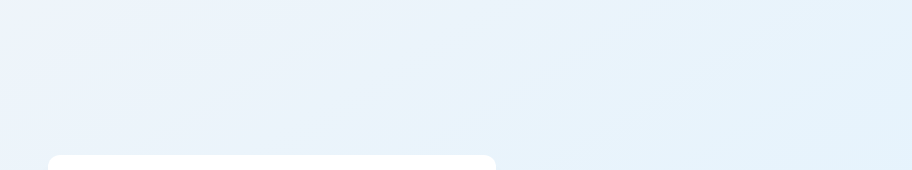
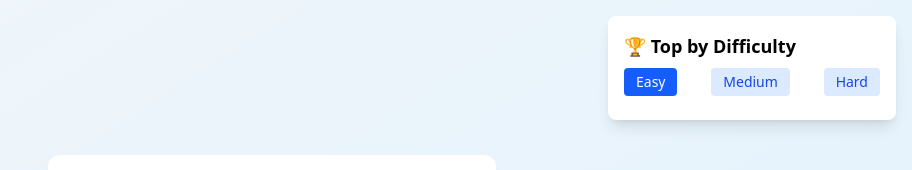
Before and after one commit to carinotj19/BrainyBox, a React (Vite) app: page / in a window 1280 px wide. Shown: the top 170 px of the page, without its empty margins (368-1280 px from the left). Built offline with nearby package versions, Linux system fonts and the light colour scheme; no server answers.

Commit message:
leaderboards

```diff
--- a/src/App.jsx
+++ b/src/App.jsx
@@ -5,6 +5,7 @@ import Homepage from './pages/Homepage';
 import Loginpage from "./pages/Loginpage";
 import Registerpage from "./pages/Registerpage";
 import Historypage from "./pages/Historypage";
+import Leaderboardpage from "./pages/Leaderboardpage";
 
 function App() {
   return (
@@ -14,6 +15,7 @@ function App() {
       <Route path="/login" element={<Loginpage />} />
       <Route path="/register" element={<Registerpage />} />
       <Route path="/history" element={<Historypage />} />
+      <Route path="/leaderboard" element={<Leaderboardpage />} />
     </Routes>
   );
 }
--- /dev/null
+++ b/src/components/LeaderboardWidget.jsx
@@ -0,0 +1,83 @@
+import { useEffect, useState } from "react";
+import axios from "axios";
+
+function LeaderboardWidget() {
+  const [data, setData] = useState({ easy: [], medium: [], hard: [] });
+  const [activeTab, setActiveTab] = useState("easy");
+
+  useEffect(() => {
+    axios
+      .get("http://localhost:4000/api/results/leaderboard")
+      .then((res) => setData(res.data))
+      .catch(() => {});
+  }, []);
+
+  const renderList = (list) => (
+    <ul className="text-sm space-y-1 mt-2">
+      {list.map((entry, index) => {
+        const currentUser = JSON.parse(localStorage.getItem("user"));
+        const medals = ["🥇", "🥈", "🥉"];
+        const rankIcon = medals[index] || `${index + 1}.`;
+
+        return (
+          <li
+            key={index}
+            className={`flex justify-between ${
+              currentUser?.username === entry.username
+                ? "font-bold text-blue-600"
+                : ""
+            }`}
+          >
+            <span className="truncate max-w-[100px]">
+              {rankIcon} {entry.username}
+            </span>
+            <span className="tabular-nums text-right min-w-[70px]">
+              {entry.totalCorrect}/{entry.totalQuestions} (
+              {Math.round((entry.totalCorrect / entry.totalQuestions) * 100) ||
+                0}
+              % )
+            </span>
+          </li>
+        );
+      })}
+    </ul>
+  );
+
+  const tabClass = (tab) =>
+    `px-3 py-1 text-sm rounded cursor-pointer ${
+      activeTab === tab
+        ? "bg-blue-600 text-white"
+        : "bg-blue-100 text-blue-700 hover:bg-blue-200"
+    }`;
+
+  return (
+    <div className="absolute top-4 right-4 w-72 bg-white shadow-lg rounded-lg p-4">
+      <h2 className="text-lg font-bold mb-2">🏆 Top by Difficulty</h2>
+
+      <div className="flex justify-between mb-2">
+        <button
+          onClick={() => setActiveTab("easy")}
+          className={tabClass("easy")}
+        >
+          Easy
+        </button>
+        <button
+          onClick={() => setActiveTab("medium")}
+          className={tabClass("medium")}
+        >
+          Medium
+        </button>
+        <button
+          onClick={() => setActiveTab("hard")}
+          className={tabClass("hard")}
+        >
+          Hard
+        </button>
+      </div>
+
+      {renderList(data[activeTab] || [])}
+    </div>
+  );
+}
+
+export default LeaderboardWidget;
--- a/src/pages/Homepage.jsx
+++ b/src/pages/Homepage.jsx
@@ -1,6 +1,7 @@
 import { useEffect, useState } from "react";
 import { useNavigate } from "react-router-dom";
 import { Link } from "react-router-dom";
+import LeaderboardWidget from "../components/LeaderboardWidget";
 
 function HomePage() {
   const [categories, setCategories] = useState([]);
@@ -32,6 +33,8 @@ function HomePage() {
   };
 
   return (
+    <>
+      <LeaderboardWidget />
       <div className="min-h-screen flex items-center justify-center bg-gradient-to-br from-slate-100 to-sky-100 p-4">
         <form
           onSubmit={handleSubmit}
@@ -136,6 +139,7 @@ function HomePage() {
           )}
         </form>
       </div>
+    </>
   );
 }
 
--- /dev/null
+++ b/src/pages/Leaderboardpage.jsx
@@ -0,0 +1,39 @@
+import { useEffect, useState } from "react";
+import axios from "axios";
+
+function LeaderboardPage() {
+  const [results, setResults] = useState([]);
+  const [error, setError] = useState("");
+
+  useEffect(() => {
+    axios.get("http://localhost:4000/api/results/leaderboard")
+      .then((res) => setResults(res.data))
+      .catch(() => setError("Failed to load leaderboard"));
+  }, []);
+
+  return (
+    <div className="min-h-screen bg-gradient-to-br from-yellow-50 to-pink-100 p-4">
+      <div className="max-w-2xl mx-auto bg-white p-6 rounded shadow">
+        <h1 className="text-2xl font-bold mb-4">🏆 Leaderboard</h1>
+
+        {error && <p className="text-red-600">{error}</p>}
+
+        <ul className="space-y-3">
+          {results.map((r, i) => (
+            <li key={r._id} className="border rounded p-3">
+              <div className="flex justify-between">
+                <span className="font-bold text-blue-700">{r.user?.username || "Anonymous"}</span>
+                <span className="text-sm text-gray-500">{new Date(r.date).toLocaleString()}</span>
+              </div>
+              <div className="text-sm mt-1 text-gray-700">
+                {r.category} · {r.difficulty} · Score: <strong>{r.score}/{r.total}</strong>
+              </div>
+            </li>
+          ))}
+        </ul>
+      </div>
+    </div>
+  );
+}
+
+export default LeaderboardPage;
```
Also changed, not shown: 1 other file (tests, documents, lock files or other folders). Lines whose indentation alone changed are shown as unchanged.
